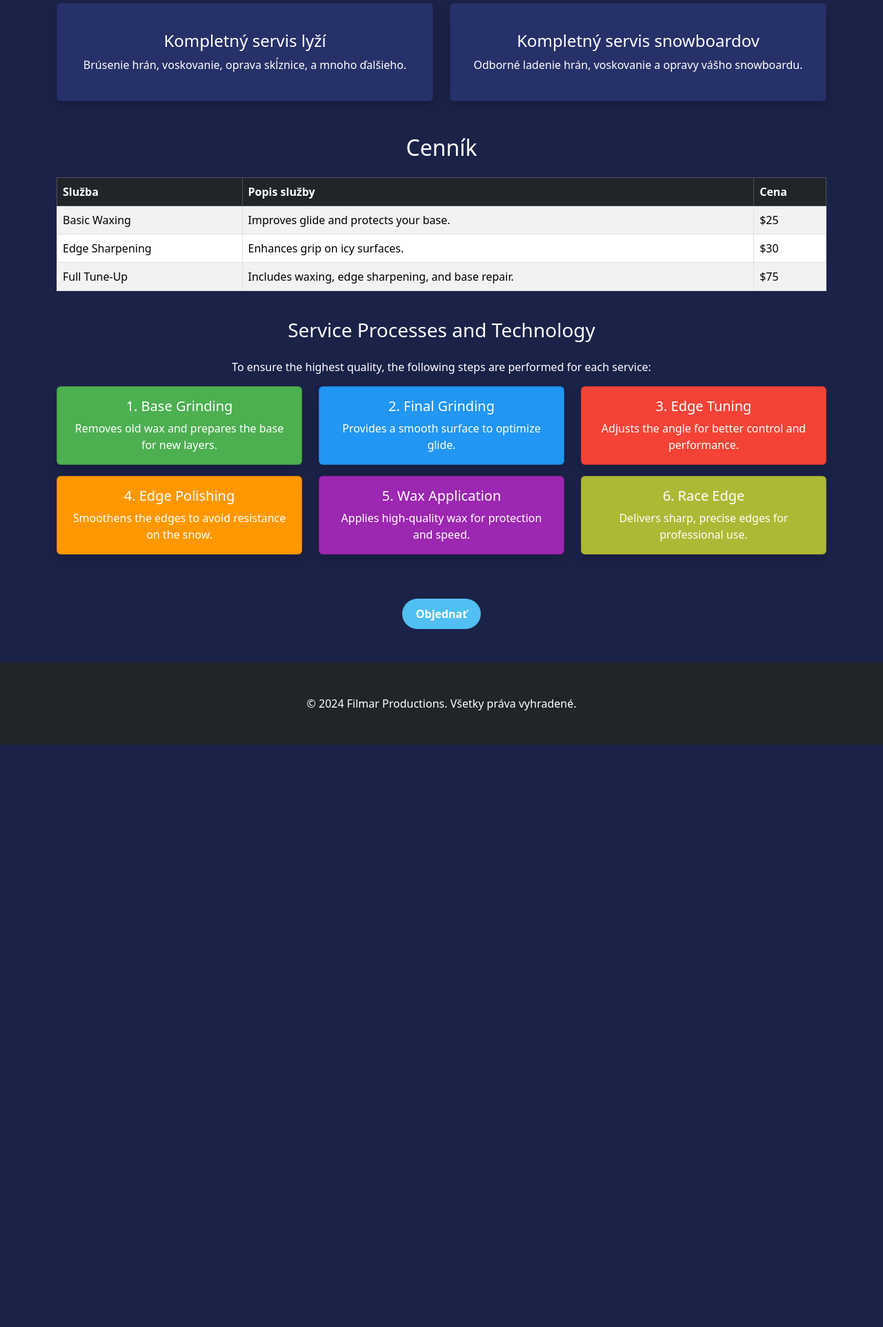
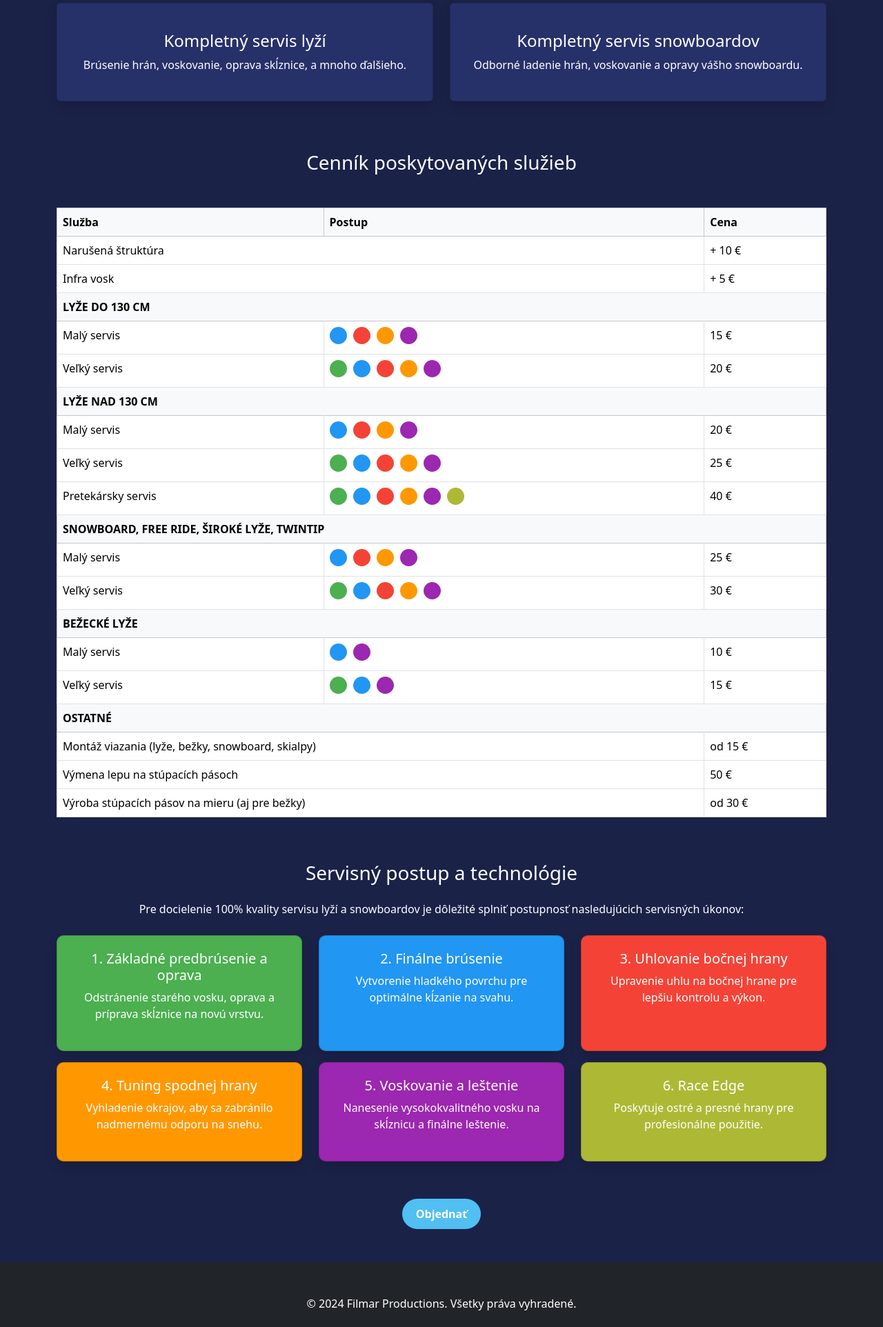
Before and after one commit to FilipIgorTomas/RPJ, a PHP site: page /service.html in a window 1280 px wide. Shown: the part 534-2458 px from the top of the page at 69% size. Before the commit the page ends 1614 px from the top, so only its background shows below. Run offline with PHP 8.4, Linux system fonts and the light colour scheme.

Commit message:
servis final

```diff
--- a/css/style.css
+++ b/css/style.css
@@ -112,7 +112,7 @@ form {
 }
 
 .accordion-button {
-    background-color: #273169;
+    background-color: #3e4b96;
     color: white;
     padding: 1.5rem;
     font-size: large;
@@ -149,3 +149,17 @@ form {
 .card-offer {
     background-color: #273169;
 }
+
+.legend-card {
+    border-radius: 10px;
+    padding: 5px;
+    margin: 10px 0;
+}
+
+.legend-circle {
+    width: 25px;
+    height: 25px;
+    border-radius: 50%;
+    display: inline-block;
+    margin-right: 5px;
+}
--- a/index.html
+++ b/index.html
@@ -40,7 +40,6 @@
         </div>
 
         <div class="carousel-inner">
-            <!-- Slide 1 -->
             <div class="overlay"></div>
             <div class="carousel-item active c-item">
                 <img src="images/slide1.png" class="d-block w-100 c-img" alt="slide1">
@@ -49,7 +48,6 @@
                     <p>Používame najmodernejšie vosky Nano Xtreme 4. </p>
                 </div>
             </div>
-            <!-- Slide 2 -->
             <div class="overlay"></div>
             <div class="carousel-item c-item">
                 <img src="images/slide2.jpg" class="d-block w-100 c-img" alt="slide2">
@@ -58,7 +56,6 @@
                     <p>Požičajte si u nás kompletnú snowboard výstroj.</p>
                 </div>
             </div>
-            <!-- Slide 3 -->
             <div class="overlay"></div>
             <div class="carousel-item c-item">
                 <img src="images/slide3.jpg" class="d-block w-100 c-img" alt="slide3">
--- a/service.html
+++ b/service.html
@@ -47,7 +47,6 @@
       <div class="container my-5">
         <h2 class="text-center mb-5">Čo ponúkame</h2>
 
-        <!-- Service Categories -->
         <div class="row text-center">
             <div class="col-md-6 mb-4">
                 <div class="card card-offer shadow h-100 py-4">
@@ -68,93 +67,204 @@
 
         </div>
 
-        <!-- Pricing Table -->
-        <h2 class="text-center my-4">Cenník</h2>
+
+        <h3 class="text-center my-5">Cenník poskytovaných služieb</h3>
         <div class="table-responsive">
-            <table class="table table-bordered table-striped">
-                <thead class="table-dark">
+            <table class="table table-bordered">
+                <thead class="table-light">
                     <tr>
                         <th>Služba</th>
-                        <th>Popis služby</th>
+                        <th>Postup</th>
                         <th>Cena</th>
                     </tr>
                 </thead>
                 <tbody>
                     <tr>
-                        <td>Basic Waxing</td>
-                        <td>Improves glide and protects your base.</td>
-                        <td>$25</td>
+                        <td colspan="2">Narušená štruktúra</td>
+                        <td>+ 10 €</td>
                     </tr>
                     <tr>
-                        <td>Edge Sharpening</td>
-                        <td>Enhances grip on icy surfaces.</td>
-                        <td>$30</td>
+                        <td colspan="2">Infra vosk</td>
+                        <td>+ 5 €</td>
+                    </tr>
+                    <tr class="fw-bold table-light">
+                        <td colspan="3">LYŽE DO 130 CM</td>
                     </tr>
                     <tr>
-                        <td>Full Tune-Up</td>
-                        <td>Includes waxing, edge sharpening, and base repair.</td>
-                        <td>$75</td>
+                        <td>Malý servis</td>
+                        <td>
+                            <span class="legend-circle legend-step-2"></span>
+                            <span class="legend-circle legend-step-3"></span>
+                            <span class="legend-circle legend-step-4"></span>
+                            <span class="legend-circle legend-step-5"></span>
+                        </td>
+                        <td>15 €</td>
+                    </tr>
+                    <tr>
+                        <td>Veľký servis</td>
+                        <td>
+                            <span class="legend-circle legend-step-1"></span>
+                            <span class="legend-circle legend-step-2"></span>
+                            <span class="legend-circle legend-step-3"></span>
+                            <span class="legend-circle legend-step-4"></span>
+                            <span class="legend-circle legend-step-5"></span>
+                        </td>
+                        <td>20 €</td>
+                    </tr>
+                    <tr class="fw-bold table-light">
+                        <td colspan="3">LYŽE NAD 130 CM</td>
+                    </tr>
+                    <tr>
+                        <td>Malý servis</td>
+                        <td>
+                            <span class="legend-circle legend-step-2"></span>
+                            <span class="legend-circle legend-step-3"></span>
+                            <span class="legend-circle legend-step-4"></span>
+                            <span class="legend-circle legend-step-5"></span>
+                        </td>
+                        <td>20 €</td>
+                    </tr>
+                    <tr>
+                        <td>Veľký servis</td>
+                        <td>
+                            <span class="legend-circle legend-step-1"></span>
+                            <span class="legend-circle legend-step-2"></span>
+                            <span class="legend-circle legend-step-3"></span>
+                            <span class="legend-circle legend-step-4"></span>
+                            <span class="legend-circle legend-step-5"></span>
+                        </td>
+                        <td>25 €</td>
+                    </tr>
+                    <tr>
+                        <td>Pretekársky servis</td>
+                        <td>
+                            <span class="legend-circle legend-step-1"></span>
+                            <span class="legend-circle legend-step-2"></span>
+                            <span class="legend-circle legend-step-3"></span>
+                            <span class="legend-circle legend-step-4"></span>
+                            <span class="legend-circle legend-step-5"></span>
+                            <span class="legend-circle legend-step-6"></span>
+                        </td>
+                        <td>40 €</td>
+                    </tr>
+                    <tr class="fw-bold table-light">
+                        <td colspan="3">SNOWBOARD, FREE RIDE, ŠIROKÉ LYŽE, TWINTIP</td>
+                    </tr>
+                    <tr>
+                        <td>Malý servis</td>
+                        <td>
+                            <span class="legend-circle legend-step-2"></span>
+                            <span class="legend-circle legend-step-3"></span>
+                            <span class="legend-circle legend-step-4"></span>
+                            <span class="legend-circle legend-step-5"></span>
+                        </td>
+                        <td>25 €</td>
+                    </tr>
+                    <tr>
+                        <td>Veľký servis</td>
+                        <td>
+                            <span class="legend-circle legend-step-1"></span>
+                            <span class="legend-circle legend-step-2"></span>
+                            <span class="legend-circle legend-step-3"></span>
+                            <span class="legend-circle legend-step-4"></span>
+                            <span class="legend-circle legend-step-5"></span>
+                        </td>
+                        <td>30 €</td>
+                    </tr>
+                    <tr class="fw-bold table-light">
+                        <td colspan="3">BEŽECKÉ LYŽE</td>
+                    </tr>
+                    <tr>
+                        <td>Malý servis</td>
+                        <td>
+                            <span class="legend-circle legend-step-2"></span>
+                            <span class="legend-circle legend-step-5"></span>
+                        </td>
+                        <td>10 €</td>
+                    </tr>
+                    <tr>
+                        <td>Veľký servis</td>
+                        <td>
+                            <span class="legend-circle legend-step-1"></span>
+                            <span class="legend-circle legend-step-2"></span>
+                            <span class="legend-circle legend-step-5"></span>
+                        </td>
+                        <td>15 €</td>
+                    </tr>
+                    <tr class="fw-bold table-light">
+                        <td colspan="3">OSTATNÉ</td>
+                    </tr>
+                    <tr>
+                        <td colspan="2">Montáž viazania (lyže, bežky, snowboard, skialpy)</td>
+                        <td>od 15 €</td>
+                    </tr>
+                    <tr>
+                        <td colspan="2">Výmena lepu na stúpacích pásoch</td>
+                        <td>50 €</td>
+                    </tr>
+                    <tr>
+                        <td colspan="2">Výroba stúpacích pásov na mieru (aj pre bežky)</td>
+                        <td>od 30 €</td>
                     </tr>
                 </tbody>
             </table>
         </div>
 
-        <!-- Service Processes and Legend -->
-        <h3 class="text-center my-4">Service Processes and Technology</h3>
-        <p class="text-center">To ensure the highest quality, the following steps are performed for each service:</p>
+        <h3 class="text-center my-4 mt-5">Servisný postup a technológie</h3>
+        <p class="text-center">Pre docielenie 100% kvality servisu lyží a snowboardov je dôležité splniť postupnosť nasledujúcich servisných úkonov:</p>
         <div class="row text-center">
             <div class="col-md-4 mb-3">
-                <div class="card shadow h-100 legend-step-1">
+                <div class="card shadow h-100 legend-step-1 legend-card">
                     <div class="card-body">
-                        <h5 class="card-title">1. Base Grinding</h5>
-                        <p class="card-text">Removes old wax and prepares the base for new layers.</p>
+                        <h5 class="card-title">1. Základné predbrúsenie a oprava</h5>
+                        <p class="card-text">Odstránenie starého vosku, oprava a príprava skĺznice na novú vrstvu.</p>
                     </div>
                 </div>
             </div>
             <div class="col-md-4 mb-3">
-                <div class="card shadow h-100 legend-step-2">
+                <div class="card shadow h-100 legend-step-2 legend-card">
                     <div class="card-body">
-                        <h5 class="card-title">2. Final Grinding</h5>
-                        <p class="card-text">Provides a smooth surface to optimize glide.</p>
+                        <h5 class="card-title">2. Finálne brúsenie</h5>
+                        <p class="card-text">Vytvorenie hladkého povrchu pre optimálne kĺzanie na svahu.</p>
                     </div>
                 </div>
             </div>
             <div class="col-md-4 mb-3">
-                <div class="card shadow h-100 legend-step-3">
+                <div class="card shadow h-100 legend-step-3 legend-card">
                     <div class="card-body">
-                        <h5 class="card-title">3. Edge Tuning</h5>
-                        <p class="card-text">Adjusts the angle for better control and performance.</p>
+                        <h5 class="card-title">3. Uhlovanie bočnej hrany</h5>
+                        <p class="card-text">Upravenie uhlu na bočnej hrane pre lepšiu kontrolu a výkon.</p>
                     </div>
                 </div>
             </div>
             <div class="col-md-4 mb-3">
-                <div class="card shadow h-100 legend-step-4">
+                <div class="card shadow h-100 legend-step-4 legend-card">
                     <div class="card-body">
-                        <h5 class="card-title">4. Edge Polishing</h5>
-                        <p class="card-text">Smoothens the edges to avoid resistance on the snow.</p>
+                        <h5 class="card-title">4. Tuning spodnej hrany</h5>
+                        <p class="card-text">Vyhladenie okrajov, aby sa zabránilo nadmernému odporu na snehu.</p>
                     </div>
                 </div>
             </div>
             <div class="col-md-4 mb-3">
-                <div class="card shadow h-100 legend-step-5">
+                <div class="card shadow h-100 legend-step-5 legend-card">
                     <div class="card-body">
-                        <h5 class="card-title">5. Wax Application</h5>
-                        <p class="card-text">Applies high-quality wax for protection and speed.</p>
+                        <h5 class="card-title">5. Voskovanie a leštenie</h5>
+                        <p class="card-text">Nanesenie vysokokvalitného vosku na skĺznicu a finálne leštenie.</p>
                     </div>
                 </div>
             </div>
             <div class="col-md-4 mb-3">
-                <div class="card shadow h-100 legend-step-6">
+                <div class="card shadow h-100 legend-step-6 legend-card">
                     <div class="card-body">
                         <h5 class="card-title">6. Race Edge</h5>
-                        <p class="card-text">Delivers sharp, precise edges for professional use.</p>
+                        <p class="card-text">Poskytuje ostré a presné hrany pre profesionálne použitie.</p>
                     </div>
                 </div>
             </div>
         </div>
 
         <div class="col-12 text-center pt-5">
-          <a href="service.html"><div class="custom-btn">Objednať</div></a>
+          <a href="order.html"><div class="custom-btn">Objednať</div></a>
         </div>
       </div>
     </main>
```
Also changed, not shown: about.html (+0 -8 lines), contact.html (+2 -6 lines).
